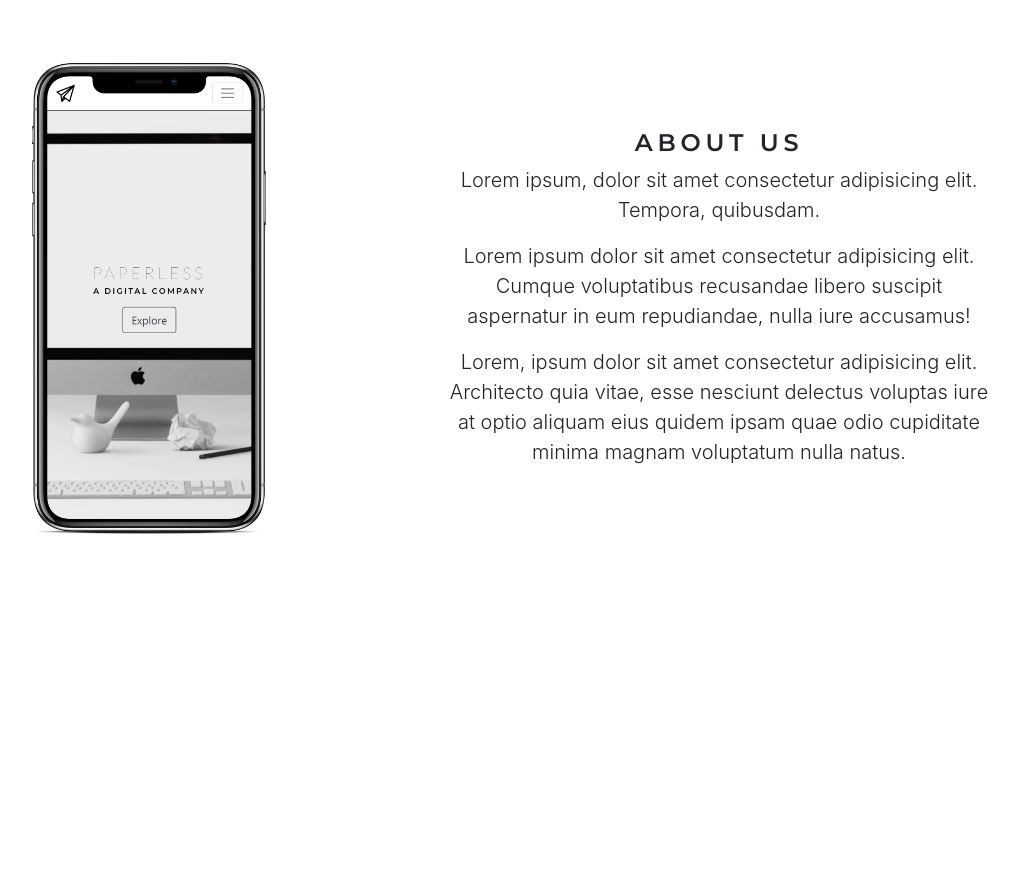
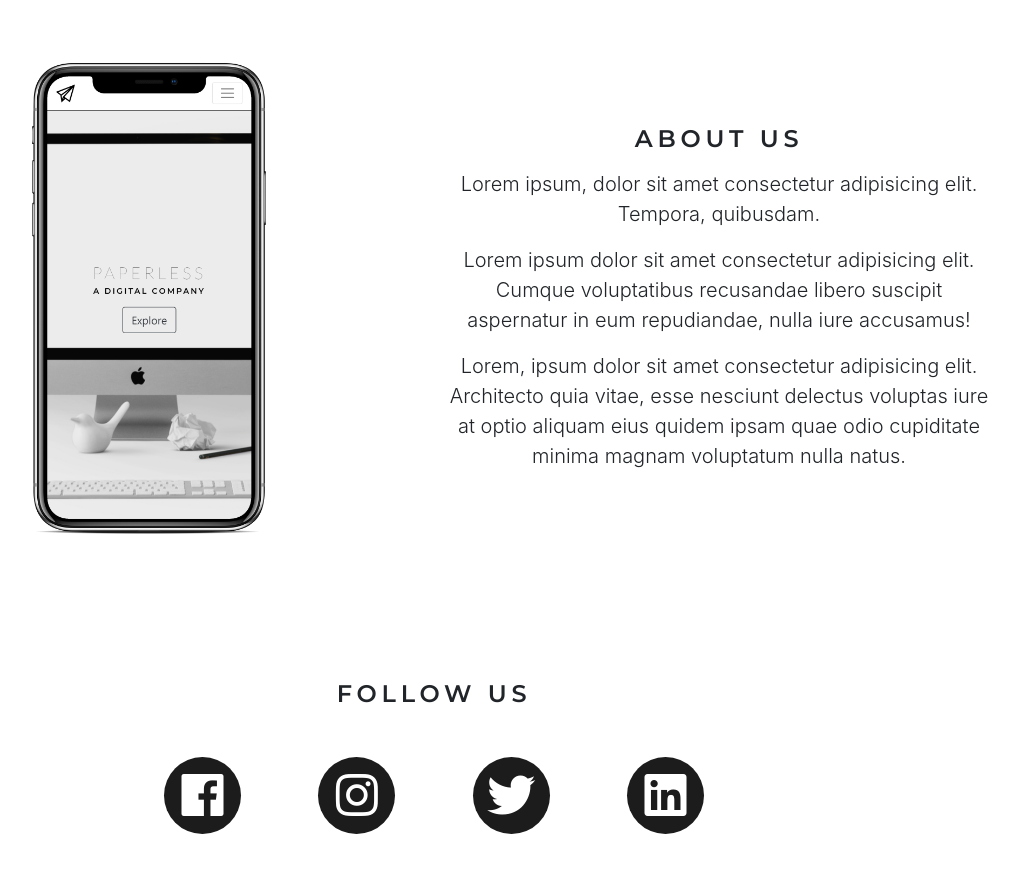
Before and after one commit to emorilla/project-one, a website with bundled scripts: page src/index.html in a window 1280 px wide. Shown: the part 820-1702 px from the top of the page, without its empty margins (206-1225 px from the left). Before the commit the page ends 1600 px from the top, so only its background shows below. Built offline with nearby package versions, Linux system fonts and the light colour scheme.

Commit message:
Added Social Page

```diff
--- a/src/index.html
+++ b/src/index.html
@@ -69,20 +69,52 @@
     </div>
   </section>
 
-  <section id="about-page" class="h-100 p-5">
+  <section id="about-page" class="p-5 text-center">
     <div class="container">
       <div class="row">
         <div class="col-md-6 mb-3">
           <img src="assets/img/mockup.png" alt="Mockup Smartphones" class="img-fluid">
         </div>
-        <div class="col-md-6 align-self-center text-center">
-          <h3 class="sub-heading">About us</h3>
+        <div class="col-md-6 align-self-center">
+          <h3 class="sub-heading mb-3">About us</h3>
           <p class="lead">Lorem ipsum, dolor sit amet consectetur adipisicing elit. Tempora, quibusdam.</p>
           <p class="lead">Lorem ipsum dolor sit amet consectetur adipisicing elit. Cumque voluptatibus recusandae
             libero suscipit aspernatur in eum repudiandae, nulla iure accusamus!</p>
           <p class="lead">Lorem, ipsum dolor sit amet consectetur adipisicing elit. Architecto quia vitae, esse
             nesciunt delectus voluptas iure at optio aliquam eius quidem ipsam quae odio cupiditate minima magnam
             voluptatum nulla natus.</p>
+        </div>
+      </div>
+    </div>
+  </section>
+
+  <section id="social-page" class="p-5 text-center">
+    <div class="container">
+      <div class="row">
+        <div class="col-md-6 mx-auto">
+          <h3 class="sub-heading mb-5">Follow us</h3>
+          <div class="d-flex justify-content-between">
+            <div>
+              <a href="#!" target="_blank">
+                <i class="fab fa-facebook"></i>
+              </a>
+            </div>
+            <div>
+              <a href="#!" target="_blank">
+                <i class="fab fa-instagram"></i>
+              </a>
+            </div>
+            <div>
+              <a href="#!" target="_blank">
+                <i class="fab fa-twitter"></i>
+              </a>
+            </div>
+            <div>
+              <a href="#!" target="_blank">
+                <i class="fab fa-linkedin"></i>
+              </a>
+            </div>
+          </div>
         </div>
       </div>
     </div>
--- a/src/scss/_config.scss
+++ b/src/scss/_config.scss
@@ -3,32 +3,26 @@
 }
 
 // Media Query Mixins
-@mixin mediaXsm {
-  @media screen and (min-width: 320px) {
-    @content;
-  }
-}
-
 @mixin mediaSm {
-  @media screen and (max-width: 500px) {
+  @media screen and (min-width: 320px) and (max-width:576px) {
     @content;
   }
 }
 
 @mixin mediaMd {
-  @media screen and (min-width: 501px) and (max-width: 768px) {
+  @media screen and (min-width: 768px) and (max-width: 991.98px) {
     @content;
   }
 }
 
 @mixin mediaLg {
-  @media screen and (min-width: 769px) and (max-width: 1170px) {
+  @media screen and (min-width: 992px) and (max-width: 1199.98px) {
     @content;
   }
 }
 
 @mixin mediaXl {
-  @media screen and (min-width: 1171px) {
+  @media screen and (min-width: 1200px) {
     @content;
   }
 }
--- a/src/scss/_responsiveness.scss
+++ b/src/scss/_responsiveness.scss
@@ -46,6 +46,10 @@
 */
 @include mediaSm {
 
+  .lead {
+    font-size: 0.9em;
+  }
+
   .navbar {
     .text-logo {
       display: none;
@@ -71,9 +75,11 @@
       }
     }
   }
+
+  #social-page {
+    a .fab {
+      font-size: 1em;
+    }
+  }
+
 }
-
-/*
-* Small Phones
-*/
-@include mediaXsm {}
--- a/src/scss/theme.scss
+++ b/src/scss/theme.scss
@@ -57,4 +57,20 @@ h3 {
   }
 }
 
-// About Page
+// Social Page
+#social-page {
+  .fab {
+    background: $primary-color;
+    font-size: 3em;
+    width: 1.6em;
+    text-align: center;
+    line-height: 1.6em;
+    color: #fff;
+    border-radius: 0.8em;
+
+    &:hover {
+      color: $secondary-color;
+      @include easeOut;
+    }
+  }
+}
```
Also changed, not shown: src/assets/css/theme.css.
